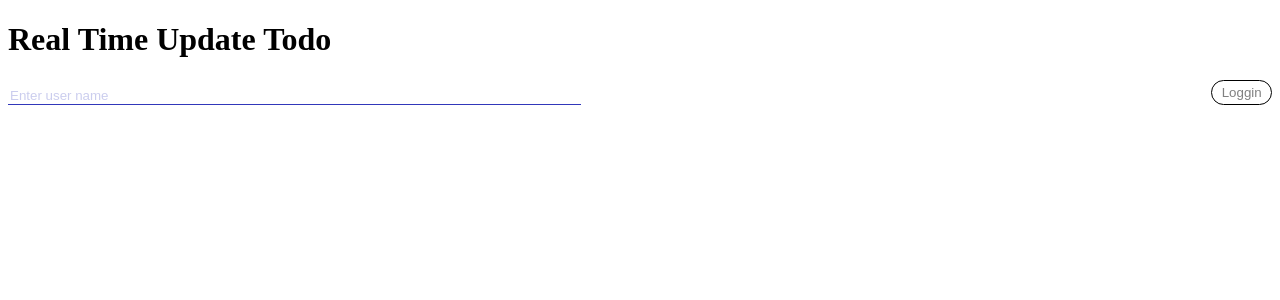
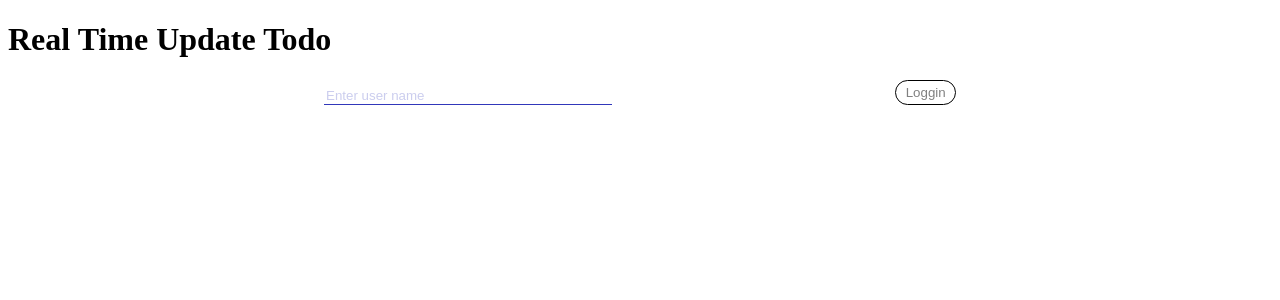
Before and after one commit to jseto/real-time-update-todo, a React app: page / in a window 1280 px wide. Shown: the top 300 px of the page. Built offline with nearby package versions, Linux system fonts and the light colour scheme; no server answers.

Commit message:
responsive

```diff
--- a/scss/main.scss
+++ b/scss/main.scss
@@ -258,6 +258,29 @@
 	background-color: #f1f1f1
 }
 
+.row {
+  display: flex;
+  flex-direction: row;
+  flex-wrap: wrap;
+  // width: 100%;
+}
+
+.column {
+  display: flex;
+  flex-direction: column;
+  // flex-basis: 100%;
+}
+
+@media screen and (min-width: 500px) {
+  .column {
+    flex: 1
+  }
+
+  .double-column {
+    flex: 2
+  }
+}
+
 //------------------------------------------------------------
 // app planner
 //------------------------------------------------------------
--- a/src/app.tsx
+++ b/src/app.tsx
@@ -66,12 +66,17 @@ export class App extends Component< {}, AppState > {
 	}
 
 	render() {
-		if( this.state.isLoggedIn ) {
-			return this.tasksPanel();
-		}
-		else {
-			return this.logginPanel();
-		}
+		return(
+			<div className="row">
+				<div className="column">
+				</div>
+				<div className="double-column">
+					{	this.state.isLoggedIn? this.tasksPanel() : this.logginPanel()	}
+				</div>
+				<div className="column">
+				</div>
+			</div>
+		);
 	}
 
 	private _store: Store<StoreState, TaskAction>;
```
